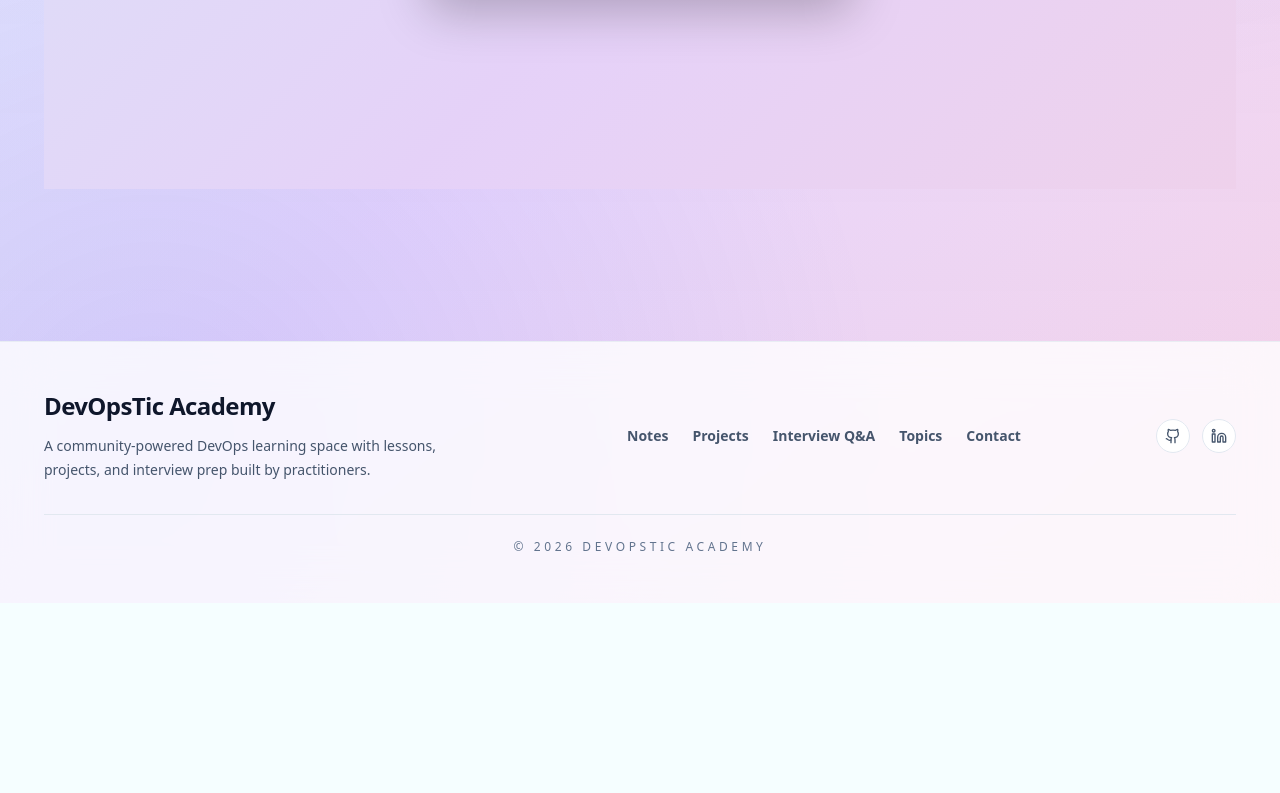
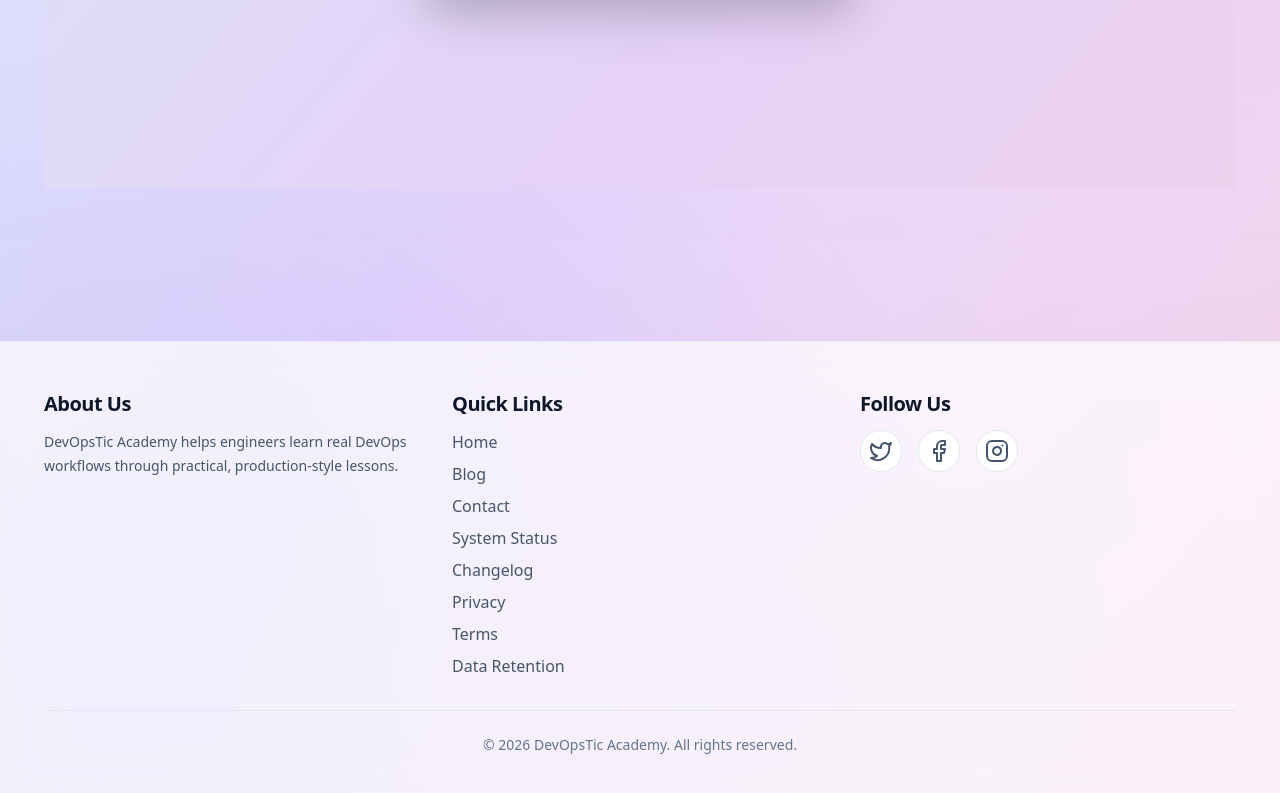
Before and after one commit to yateeshchaturvedi/News-Blog-UI, a Next.js app: page /admin in a window 1280 px wide. Shown: the part 733-1526 px from the top of the page. Before the commit the page ends 1336 px from the top, so only its background shows below. Built offline with nearby package versions, Linux system fonts and the light colour scheme; no server answers.

Commit message:
fixed footer and Blogs url content

```diff
--- a/src/app/page.tsx
+++ b/src/app/page.tsx
@@ -133,9 +133,9 @@ export default async function HomePage() {
           </Link>
         </div>
         <div className="rounded-3xl border border-slate-200 bg-white/90 p-8 shadow-sm">
-          <h3 className="text-2xl font-semibold text-slate-900">Blogs</h3>
+          <h3 className="text-2xl font-semibold text-slate-900">Blogs with Author Info</h3>
           <p className="mt-3 text-sm text-slate-600">
-            Blogs message goes here. Read updates, tips, and deeper dives from the DevOpsTic community.
+            Read blogs with author details, insights, and deeper dives from the DevOpsTic community.
           </p>
           <Link
             href="/blog"
--- a/src/components/footer.tsx
+++ b/src/components/footer.tsx
@@ -1,31 +1,41 @@
-import { Github, Linkedin } from "lucide-react";
+import { Twitter, Facebook, Instagram } from "lucide-react";
 import Link from "next/link";
 
 export default function Footer() {
     return (
-        <footer className="mt-20 border-t border-slate-200/70 bg-white/80 py-12 backdrop-blur-xl">
+        <footer className="mt-20 border-t border-slate-200/70 bg-white/70 py-12 backdrop-blur-xl">
             <div className="mx-auto w-full max-w-[1240px] px-4 md:px-6">
-                <div className="flex flex-col gap-8 md:flex-row md:items-center md:justify-between">
-                    <div className="space-y-3">
-                        <h3 className="text-2xl font-semibold text-slate-900">DevOpsTic Academy</h3>
-                        <p className="max-w-md text-sm leading-6 text-slate-600">
-                            A community-powered DevOps learning space with lessons, projects, and interview prep built by practitioners.
+                <div className="grid grid-cols-1 gap-8 md:grid-cols-3">
+                    <div>
+                        <h3 className="mb-3 text-xl font-semibold text-slate-900">About Us</h3>
+                        <p className="text-sm leading-6 text-slate-600">
+                            DevOpsTic Academy helps engineers learn real DevOps workflows through practical, production-style lessons.
                         </p>
                     </div>
-                    <div className="flex flex-wrap gap-6 text-sm font-semibold text-slate-600">
-                        <Link href="/lessons" className="transition-colors hover:text-slate-900">Notes</Link>
-                        <Link href="/blog" className="transition-colors hover:text-slate-900">Projects</Link>
-                        <Link href="/interview-questions" className="transition-colors hover:text-slate-900">Interview Q&A</Link>
-                        <Link href="/topics" className="transition-colors hover:text-slate-900">Topics</Link>
-                        <Link href="/contact" className="transition-colors hover:text-slate-900">Contact</Link>
+                    <div>
+                        <h3 className="mb-3 text-xl font-semibold text-slate-900">Quick Links</h3>
+                        <ul className="space-y-2">
+                            <li><Link href="/" className="text-slate-600 transition-colors hover:text-slate-900">Home</Link></li>
+                            <li><Link href="/blog" className="text-slate-600 transition-colors hover:text-slate-900">Blog</Link></li>
+                            <li><Link href="/contact" className="text-slate-600 transition-colors hover:text-slate-900">Contact</Link></li>
+                            <li><Link href="/status" className="text-slate-600 transition-colors hover:text-slate-900">System Status</Link></li>
+                            <li><Link href="/changelog" className="text-slate-600 transition-colors hover:text-slate-900">Changelog</Link></li>
+                            <li><Link href="/privacy" className="text-slate-600 transition-colors hover:text-slate-900">Privacy</Link></li>
+                            <li><Link href="/terms" className="text-slate-600 transition-colors hover:text-slate-900">Terms</Link></li>
+                            <li><Link href="/data-retention" className="text-slate-600 transition-colors hover:text-slate-900">Data Retention</Link></li>
+                        </ul>
                     </div>
-                    <div className="flex items-center gap-3">
-                        <a href="#" className="rounded-full border border-slate-200 bg-white p-2 text-slate-600 transition-all hover:-translate-y-0.5 hover:border-slate-300 hover:text-slate-900"><Github className="h-4 w-4" /></a>
-                        <a href="#" className="rounded-full border border-slate-200 bg-white p-2 text-slate-600 transition-all hover:-translate-y-0.5 hover:border-slate-300 hover:text-slate-900"><Linkedin className="h-4 w-4" /></a>
+                    <div>
+                        <h3 className="mb-3 text-xl font-semibold text-slate-900">Follow Us</h3>
+                        <div className="flex space-x-4">
+                            <a href="#" className="rounded-full border border-slate-200 bg-white p-2 text-slate-600 transition-all hover:-translate-y-0.5 hover:border-slate-300 hover:text-slate-900"><Twitter /></a>
+                            <a href="#" className="rounded-full border border-slate-200 bg-white p-2 text-slate-600 transition-all hover:-translate-y-0.5 hover:border-slate-300 hover:text-slate-900"><Facebook /></a>
+                            <a href="#" className="rounded-full border border-slate-200 bg-white p-2 text-slate-600 transition-all hover:-translate-y-0.5 hover:border-slate-300 hover:text-slate-900"><Instagram /></a>
+                        </div>
                     </div>
                 </div>
-                <div className="mt-8 border-t border-slate-200 pt-6 text-center text-xs uppercase tracking-[0.3em] text-slate-500">
-                    &copy; 2026 DevOpsTic Academy
+                <div className="mt-8 border-t border-slate-200 pt-6 text-center text-sm text-slate-500">
+                    &copy; 2026 DevOpsTic Academy. All rights reserved.
                 </div>
             </div>
         </footer>
```
